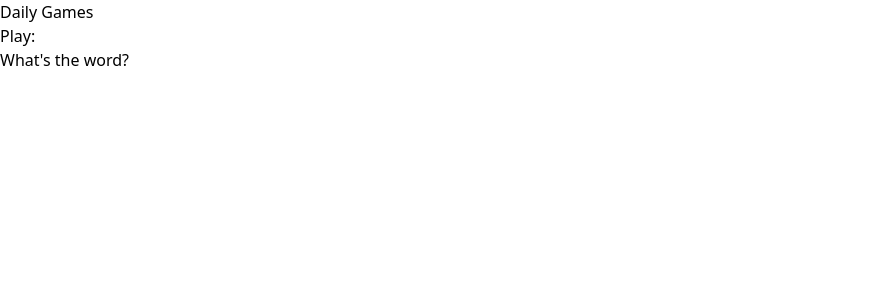
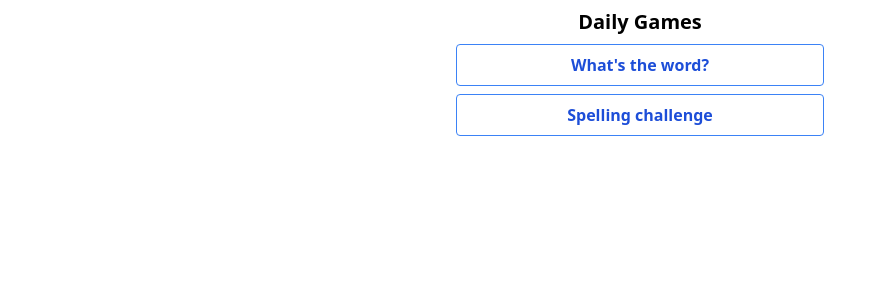
Before and after one commit to NathanMartinNZ/daily-games, a SvelteKit app: page / in a window 1280 px wide. Shown: the top 300 px of the page, without its empty margins (0-887 px from the left). Built offline with nearby package versions, Linux system fonts and the light colour scheme.

Commit message:
feat: created folder for spelling challenge game

```diff
--- a/src/routes/+layout.svelte
+++ b/src/routes/+layout.svelte
@@ -2,4 +2,6 @@
     import "../app.css"
 </script>
 
-<slot />
+<div class="container mx-auto max-w-sm">
+    <slot />
+</div>
--- a/src/routes/+page.svelte
+++ b/src/routes/+page.svelte
@@ -1,4 +1,14 @@
-<h1>Daily Games</h1>
+<h1 class="text-xl text-center font-bold my-2">Daily Games</h1>
 
-<h2>Play:</h2>
-<a href="/word-game">What's the word?</a>
+<div class="flex flex-col px-2 gap-2">
+    <a href="/word-game" class="text-md w-full">
+        <button class="w-full bg-transparent hover:bg-blue-500 text-blue-700 font-semibold hover:text-white py-2 px-4 border border-blue-500 hover:border-transparent rounded">
+            What's the word?
+        </button>
+    </a>
+    <a href="/spelling-challenge" class="text-md self-center w-full">
+        <button class="w-full bg-transparent hover:bg-blue-500 text-blue-700 font-semibold hover:text-white py-2 px-4 border border-blue-500 hover:border-transparent rounded">
+            Spelling challenge
+        </button>
+    </a>
+</div>
--- /dev/null
+++ b/src/routes/spelling-challenge/+page.svelte
@@ -0,0 +1,11 @@
+<script>
+
+</script>
+
+<div>
+	<h1 class="text-xl text-center font-bold my-2">Spelling challenge</h1>
+    <a href="/" class="absolute top-0 right-0 mr-2 mt-1">🔙</a>
+    <div class="container flex flex-col mx-auto">
+
+    </div>
+</div>
--- a/src/routes/word-game/+page.svelte
+++ b/src/routes/word-game/+page.svelte
@@ -15,8 +15,9 @@
 	});
 </script>
 
-<div>
-	<h1 class="text-lg text-center font-bold mt-1">What's the word?</h1>
+<div class="">
+	<h1 class="text-xl text-center font-bold my-2">What's the word?</h1>
+	<a href="/" class="absolute top-0 right-0 mr-2 mt-1">🔙</a>
     <div class="container flex flex-col mx-auto">
         {#each $game.rows as row}
             <div class="row flex m-auto">
```
